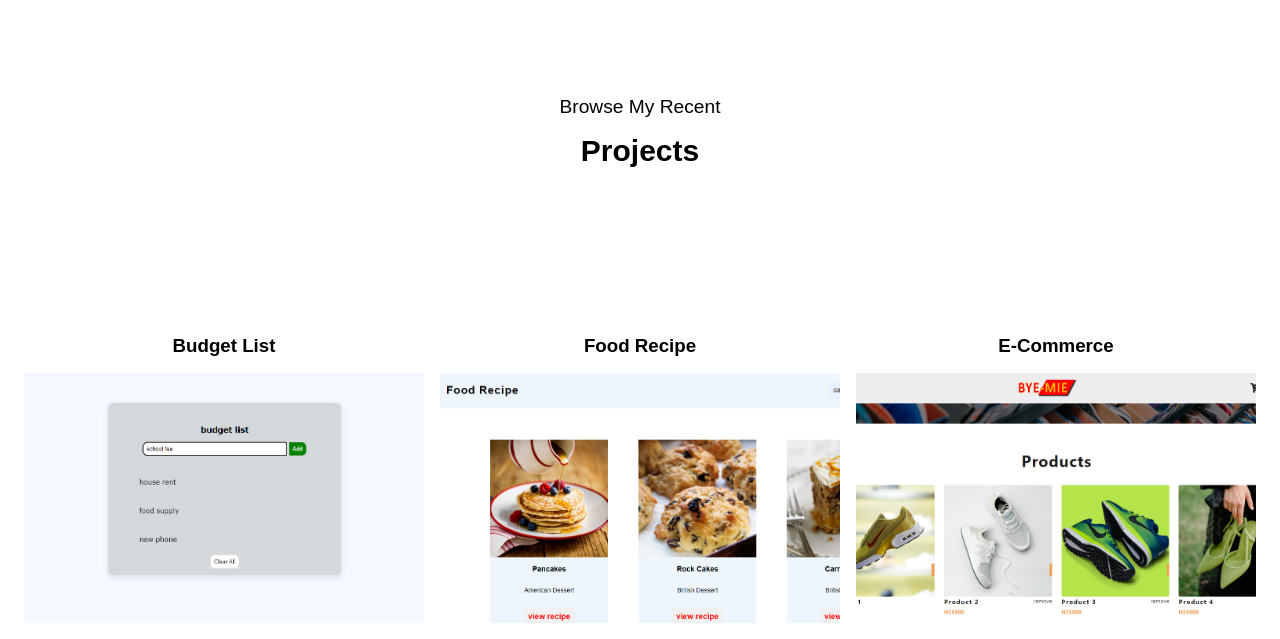
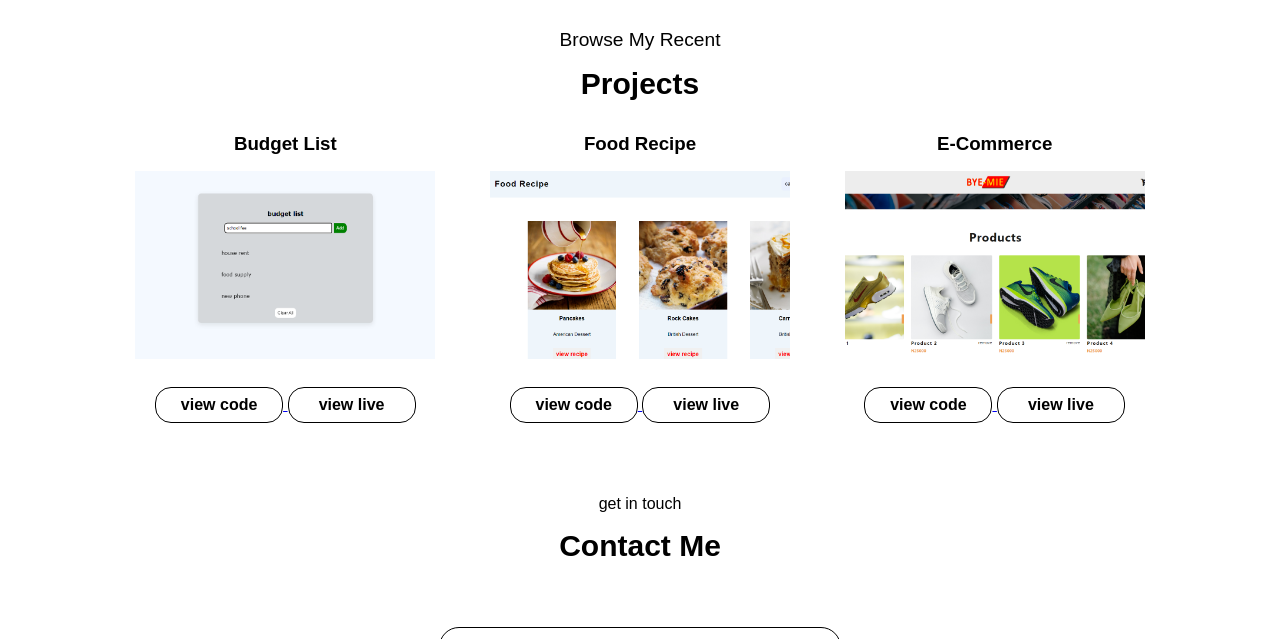
Before and after one commit to D-future0/Profolio, a plain HTML site: page index.html in a window 1280 px wide. Shown: the part 2390-3029 px from the top of the page. Drawn offline with Linux system fonts and the light colour scheme; files whose address does not match are found by name.

Commit message:
ui setup

```diff
--- a/style.css
+++ b/style.css
@@ -135,7 +135,7 @@ section{
     width: 250px;
 }
 #about .about-info{
-    margin: 0px auto;
+    margin: 0px 8px;
 }
 .about-info p {
     padding-bottom: 0.5rem;
@@ -181,20 +181,22 @@ section{
 }
 
 /* project */
+#projects{
+    height: auto;
+}
 #projects .btn{
-    width: 12rem;
+    width: 8rem;
     font-size: medium;
 }
 .project-center img{
-    width: 400px;
+    width: 300px;
 }
 .project-center{
-    display: flex;
-    justify-content: space-between;
-    flex-wrap: wrap;
-    gap: 1rem;
-    box-sizing: border-box;
-    padding-bottom: 2rem;
+    text-align: center;
+    display: grid;
+    grid-template-columns: repeat(auto-fit, minmax(300px, 1fr));
+    grid-gap: 40px;
+    width: 80vw;
 }
 .project-container article{
     border: 1px solid black;
@@ -301,6 +303,7 @@ footer p {
         margin: 1rem ;
     }
     section{
+        margin: 4rem auto;
         height: auto;
     }
     .profile-section{
```
